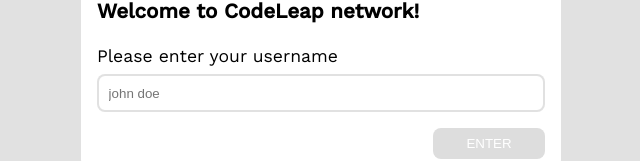
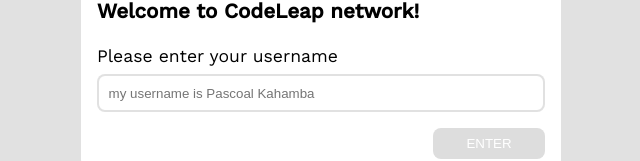
Before and after one commit to pascoalkahamba/Project-Engineering-Test, a React (Vite) app: page / in a window 1280 px wide. Shown: the part 145-306 px from the top of the page, without its empty margins (319-959 px from the left). Built offline with nearby package versions, Linux system fonts and the light colour scheme.

Commit message:
improving the code

```diff
--- a/src/App.tsx
+++ b/src/App.tsx
@@ -40,7 +40,7 @@
             <Input
               type="text"
               id="firstField"
-              placeholder="john doe"
+              placeholder="my username is Pascoal Kahamba"
               onChange={handleChange}
             />
           </div>
--- a/src/components/Modal.tsx
+++ b/src/components/Modal.tsx
@@ -8,7 +8,7 @@
   Textarea,
 } from "../styles/GlobalStyles";
 import { handleChangeProps, userInformationProps } from "./Home";
-import { useState, useEffect } from "react";
+import { useEffect } from "react";
 
 interface ModalProps {
   admin: {
```
Also changed, not shown: src/components/UserContent.tsx (+2 -5 lines).
